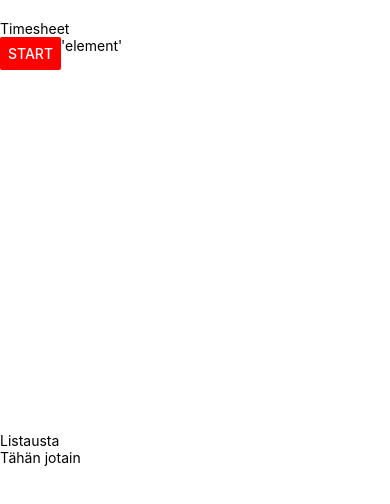
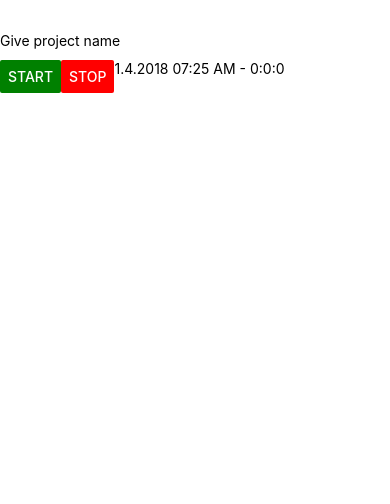
Before and after one commit to juha-rajamaki/timesheet, a React Native app in the folder App/: screen / in a window 390 px wide. Shown: the top 504 px of the page. Built offline with nearby package versions, Linux system fonts and the light colour scheme.

Commit message:
Some timer code added
Some timer code added

```diff
--- a/App/App.js
+++ b/App/App.js
@@ -1,67 +1,98 @@
 
-import React, { Component, Math } from 'react';
-import { StyleSheet, AppRegistry, Text, View, Button } from 'react-native';
+import React, { Math, Component } from 'react';
+import { StyleSheet, AppRegistry, Text, View, Button, TextInput } from 'react-native';
 
-var time = 0;
+export default class App extends React.Component {
+  constructor(props) {
+    super(props)
+    this.state = {
+			time: 1,
+			intervalId: false,
+			seconds: 0,
+			minutes: 0,
+      hours: 0,
+      project: '',
+      currenttime: this.currentTime(),
+      currentdate: this.currentDate()
+	  }
+	  this.start = this.start.bind(this)
+		this.stop = this.stop.bind(this)
+	}
 
-function tick() {
-  time++;
-  /*
-  var seconds = Math.floor(time%60);
-  var minutes = Math.floor((time/60)%60);
-  var hours = Math.floor(time/(60*60)%24);
-  const element = (
-    <div>
-      {hours}:{minutes}.{seconds}
-    </div>
-  );
-*/
-  return 'element';
-}
+	start() {
+    if( !this.state.intervalId ){
+		var intervalId = setInterval(() => {
+		  this.setState({
+			intervalId: intervalId,
+      time: this.state.time + 1,
+      currenttime: 'this.currentTime()',
+      currentdate: 'this.currentDate()' })
+			this.tick();
+			}, 10)
+	  }
+	}
+
+  currentDate(){
+    return new Date().toLocaleDateString('fi-FI', { timeZone: 'UTC'});
+  }
+
+  currentTime(){
+    return new Date().toLocaleTimeString([], {hour: '2-digit', minute:'2-digit'});
+  }
+
+	stop() {
+	  if( this.state.intervalId ){
+      clearInterval(this.state.intervalId);
+      this.setState({
+        time: 0,
+        intervalId: false })
+      }
+
+      // Save time to DB
+	}
+
+	tick () {
+      var time = this.state.time;
+      if( time > 0){
+        var seconds = Math.floor(time%60);
+        var minutes = Math.floor((time/60)%60);
+        var hours = Math.floor(time/(60*60)%24);
+        this.setState({
+          seconds: seconds,
+          minutes: minutes,
+          hours: hours})
+      }
+	}
 
 
-class Tick extends Component {
-  constructor(props) {
-    super(props);
-    //this.state = {isCounting: true};
-    //this.time++;
-  }
-  render() {
-    let display = tick();
-    return (
-
-      <Text>'{display}'</Text>
-    );
-  }
-  /*
-  startTimer(){
-    // Set timer state according to previous state
-    this.setState( isCounting => !(isCounting) );
-  }*/
-}
-// Toggle the state every second
-setInterval(tick, 1000);
-
-export default class App extends React.Component {
   render() {
     return (
       <View style={styles.container}>
         <View style={styles.grid}>
-            <Text>Timesheet</Text>
+
+            <TextInput
+                style={{height: 40}}
+                placeholder="Give project name"
+                onChangeText={(project) => this.setState({project})}
+              />
+
               <View style={styles.row}>
                   <Button
-                    onPress={tick}
+                    onPress={this.start}
                     title="Start"
-                    color="red"
+                    color="green"
                     accessibilityLabel="Start"
                   />
-                  <Tick></Tick>
-              </View>
-        </View>
-        <View style={styles.grid}>
-            <Text>Listausta</Text>
-              <View style={styles.row}>
-                  <Text>Tähän jotain</Text>
+                  <Button
+                    onPress={this.stop}
+                    title="Stop"
+                    color="red"
+                    accessibilityLabel="Stop"
+                  />
+                 <Text>
+                  {this.state.currentdate} {this.state.currenttime} - {this.state.hours}:{this.state.minutes}:{this.state.seconds}
+                  {this.state.project}
+                </Text>
               </View>
         </View>
       </View>
```
